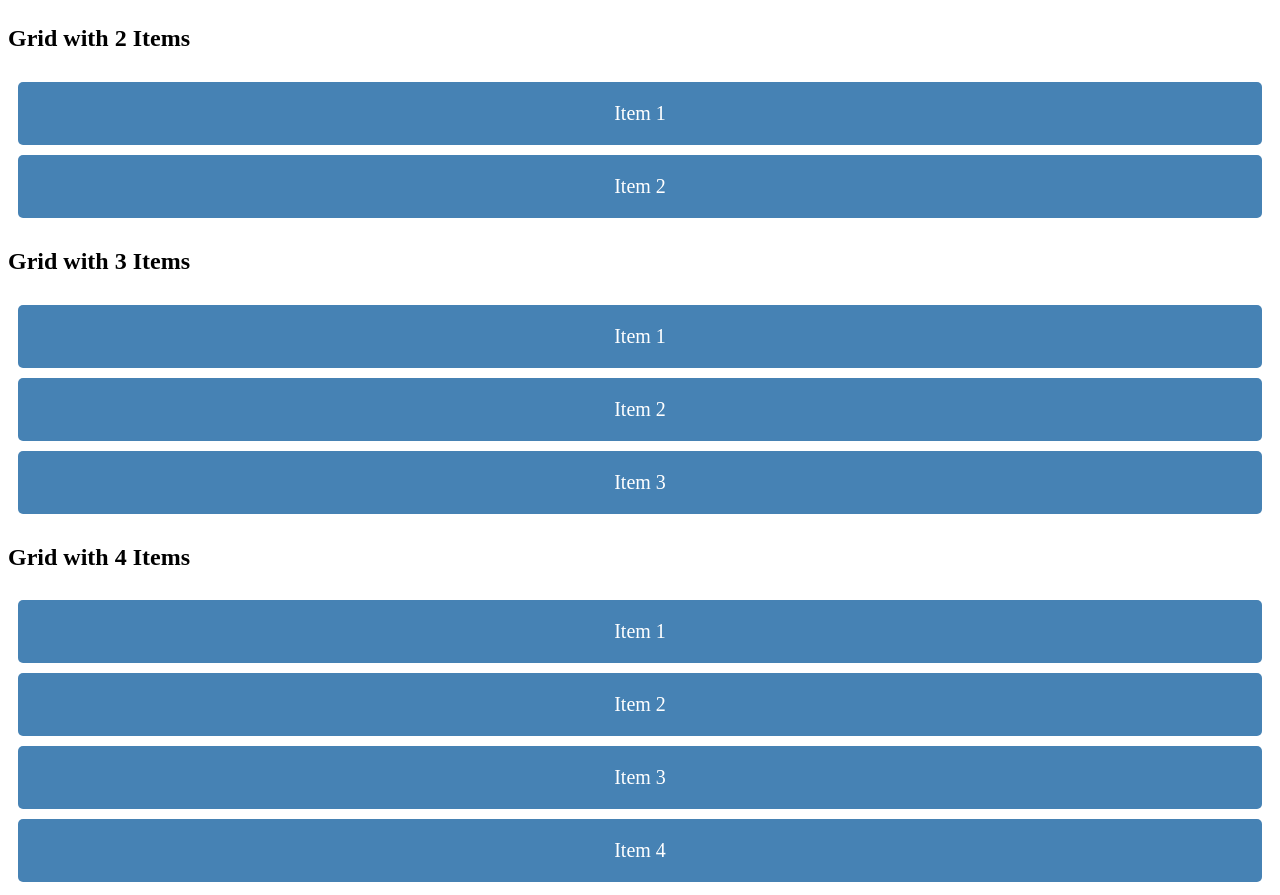
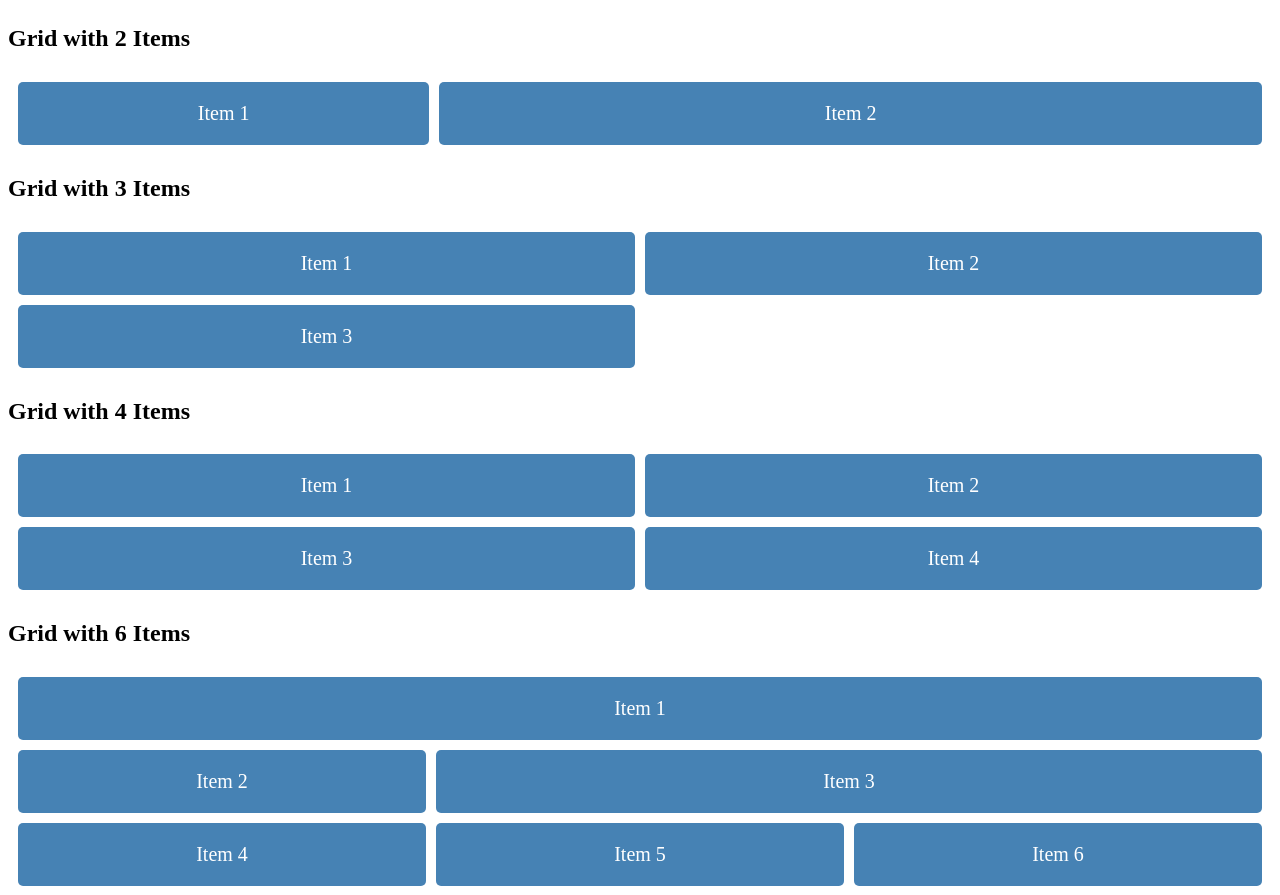
Before and after one commit to sonja-ops/undervisning-grid-19.02, a website: page index.html in a window 1280 px wide. Shown: the part 57-952 px from the top of the page. Drawn offline with Linux system fonts and the light colour scheme.

Commit message:
skrev litt css

```diff
--- a/index.html
+++ b/index.html
@@ -8,7 +8,6 @@
     <script type="module" src="script.js"></script>
   </head>
 
-  </head>
   <body>
     <header>
       <div class="headerLogo">JH</div>
@@ -45,12 +44,12 @@
 
       <h2>Grid with 6 Items</h2>
       <div class="grid-container grid-6">
-          <div class="grid-item">Item 1</div>
-          <div class="grid-item">Item 2</div>
-          <div class="grid-item">Item 3</div>
-          <div class="grid-item">Item 4</div>
-          <div class="grid-item">Item 5</div>
-          <div class="grid-item">Item 6</div>
+          <div class="grid-item item-1">Item 1</div>
+          <div class="grid-item item-2">Item 2</div>
+          <div class="grid-item item-3">Item 3</div>
+          <div class="grid-item item-4">Item 4</div>
+          <div class="grid-item item-5">Item 5</div>
+          <div class="grid-item item-6">Item 6</div>
       </div>
     </main>
 
--- a/styles.css
+++ b/styles.css
@@ -83,7 +83,50 @@ header {
   padding: 20px;
   border-radius: 5px;
 }
+.grid-2 {
+  display: grid;
+  grid-template-columns: 1fr 2fr;
+}
+.grid-3 {
+  display: grid;
+  grid-template-rows: 1fr 1fr;
+  grid-template-columns: 1fr 1fr;
+}
+.grid-4 {
+  display: grid;
+  grid-template-rows: repeat(2,1fr);
+  grid-template-columns: 1fr 1fr;
+}
+.grid-6 {
+  display: grid;
+  grid-template-columns: repeat(3,1fr);
+  grid-template-rows: auto auto auto;
+  grid-template-areas:
+  "item-1 item-1 item-1"
+  "item-2 item-3 item-3"
+  "item-4 item-5 item-6"
+  ;
+}
 
+.item-1 {
+  grid-area: item-1;
+}
+
+.item-2 {
+  grid-area: item-2;
+}
+.item-3 {
+  grid-area: item-3;
+}
+.item-4 {
+  grid-area: item-4;
+}
+.item-5 {
+  grid-area: item-5;
+}
+.item-6 {
+  grid-area: item-6;
+}
 /* FOOTER */
 footer {
   display: flex;
```
Also changed, not shown: 1 other file.
